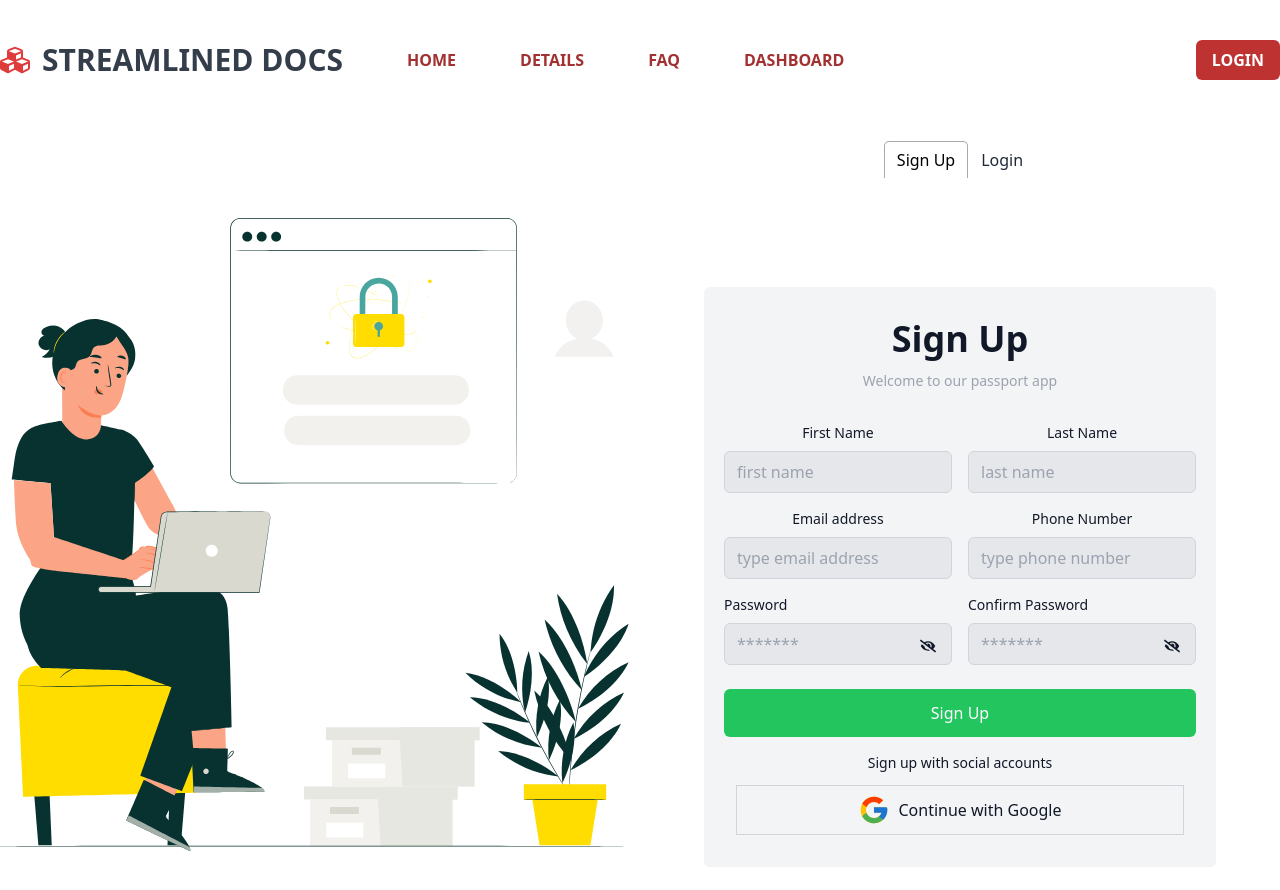
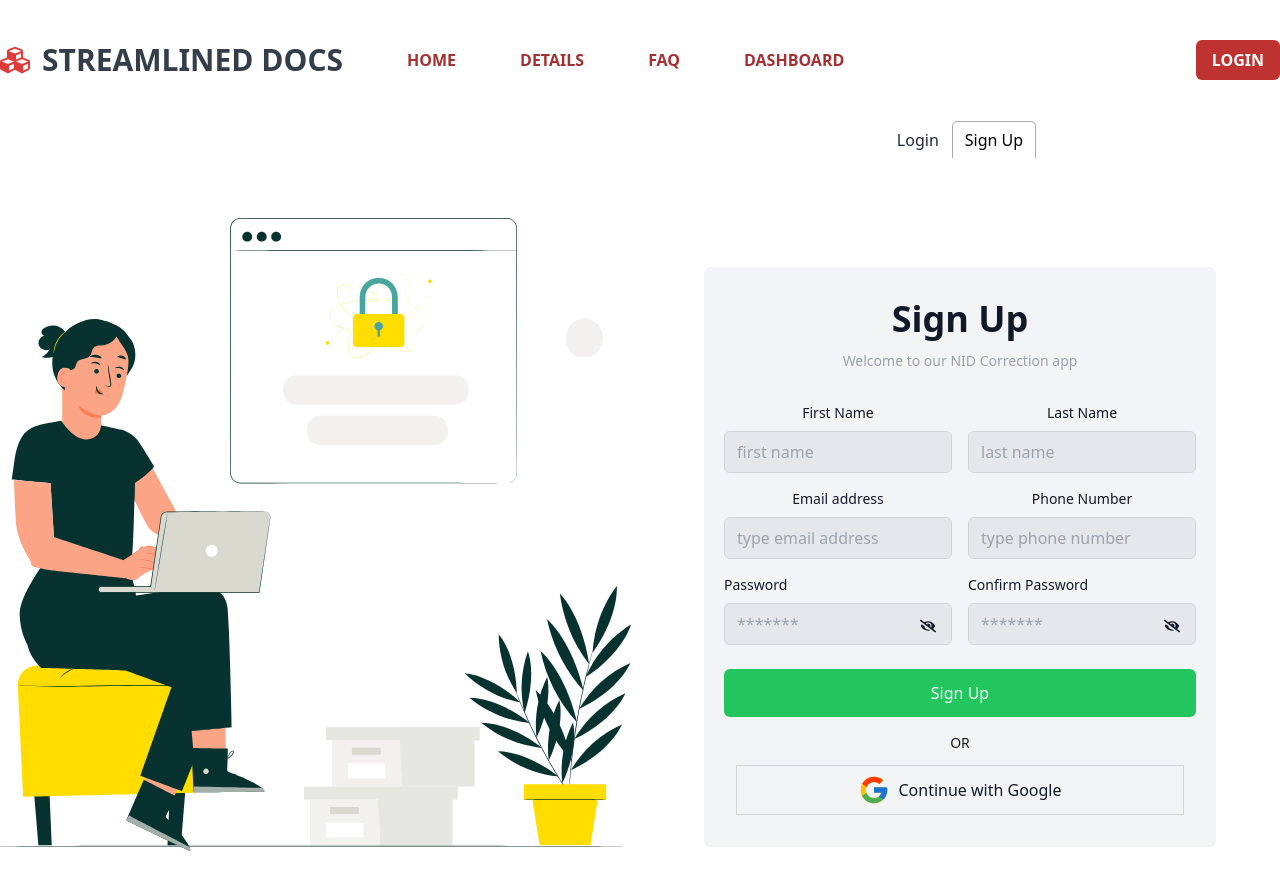
Before and after one commit to rezwan563/streamlined-docs-client, a React (Vite) app: page /auth in a window 1280 px wide. Both pictures are taken after a click on the tab "Sign Up". Shown: the top 890 px of the page. Built offline with nearby package versions, Linux system fonts and the light colour scheme; no server answers.

Commit message:
Made Login first and Sign up second in /auth

```diff
--- a/src/pages/Auth/Auth.jsx
+++ b/src/pages/Auth/Auth.jsx
@@ -1,29 +1,26 @@
-
-import { Tab, Tabs, TabList, TabPanel } from 'react-tabs';
-import 'react-tabs/style/react-tabs.css';
+import { Tab, Tabs, TabList, TabPanel } from "react-tabs";
+import "react-tabs/style/react-tabs.css";
 import Lottie from "lottie-react";
-import regAnim from "../../assets/animation_llgf060i.json"
-import Register from '../register/Register';
-import Login from '../login/Login';
-
+import regAnim from "../../assets/animation_llgf060i.json";
+import Register from "../register/Register";
+import Login from "../login/Login";
 
 const Auth = () => {
-
   return (
-        <div className='grid md:grid-cols-2'>
-            <Lottie className='hidden md:block h-[100vh]' animationData={regAnim} />
-            <div className='text-center'>
-                <Tabs className="mt-5">
+    <div className="grid md:grid-cols-2">
+      <Lottie className="hidden md:block h-[100vh]" animationData={regAnim} />
+      <div className="text-center">
+        <Tabs className="">
           <TabList className="">
+            <Tab>Login</Tab>
             <Tab>Sign Up</Tab>
-                        <Tab>Login</Tab>
           </TabList>
 
           <TabPanel>
-                        <Register />
+            <Login />
           </TabPanel>
           <TabPanel>
-                        <Login />
+            <Register />
           </TabPanel>
         </Tabs>
       </div>
--- a/src/pages/login/Login.jsx
+++ b/src/pages/login/Login.jsx
@@ -1,150 +1,118 @@
-import { useContext, useState } from 'react';
-import { FcGoogle } from 'react-icons/fc'
-import { useNavigate } from 'react-router-dom';
-import { AuthContext } from '../../providers/AuthProvider';
-import Swal from 'sweetalert2'
-import { FaEye, FaEyeSlash } from 'react-icons/fa';
+import { useContext, useState } from "react";
+import { useNavigate } from "react-router-dom";
+import { AuthContext } from "../../providers/AuthProvider";
+import Swal from "sweetalert2";
+import { FaEye, FaEyeSlash } from "react-icons/fa";
+import GoogleLogin from "../../shared/googlelogin/GoogleLogin";
 
 const Login = () => {
   const [show, setShow] = useState(true);
   const [error, setError] = useState("");
-    const { signIn, signInWithGoogle } = useContext(AuthContext);
-    const navigate = useNavigate()
-    const from = '/dashboard';
+  const { signIn } = useContext(AuthContext);
+  const navigate = useNavigate();
+  const from = "/dashboard";
 
-
-    const handleSubmit = e => {
+  const handleSubmit = (e) => {
     e.preventDefault();
     const form = e.target;
     const email = form.email.value;
     const password = form.password.value;
 
-        setError("")
+    setError("");
 
     signIn(email, password)
-            .then(result => {
-                console.log(result.user)
+      .then((result) => {
+        console.log(result.user);
         Swal.fire({
-                    title: 'Success!',
-                    text: 'You have successfully Login',
-                    icon: 'success',
-                    confirmButtonText: 'Ok'
-                })
-                navigate("/")
-            })
-            .catch(error => {
-                setError(error.message)
-            })
-        form.reset()
-    }
-
-    const handleGoogleSignIn = () => {
-        signInWithGoogle()
-          .then((result) => {
-            const loggedInUser = result.user;
-            const savedUser = {
-              email: loggedInUser.email,
-            };
-            navigate(from)
-            console.log(savedUser);
-
-            fetch(`${import.meta.env.VITE_SERVER_API}/users`, {
-              method: "POST",
-              headers: {
-                "content-type": "application/json",
-              },
-              body: JSON.stringify(savedUser),
-            })
-              .then((res) => res.json())
-              .then(() => {
-                navigate(from, { replace: true });
+          title: "Success!",
+          text: "You have successfully Login",
+          icon: "success",
+          confirmButtonText: "Ok",
         });
+        navigate(from);
       })
       .catch((error) => {
         setError(error.message);
       });
+    form.reset();
   };
 
-
   return (
-        <div className='flex justify-center items-center min-h-screen bg-white sm:py-12'>
-            <div className='flex flex-col max-w-lg px-6 rounded-md sm:px-5 w-full bg-gray-100 text-gray-900'>
-                <div className='mb-8 text-center'>
-                    <h1 className='my-3 text-4xl font-bold'>Log In</h1>
-                    <p className='text-sm text-gray-400'>
+    <div className="flex justify-center items-center min-h-screen bg-white sm:py-12">
+      <div className="flex flex-col max-w-lg px-6 rounded-md sm:px-5 w-full bg-gray-100 text-gray-900">
+        <div className="mb-8 text-center">
+          <h1 className="my-3 text-4xl font-bold">Log In</h1>
+          <p className="text-sm text-gray-400">
             Sign in to access your account
           </p>
         </div>
         <form
           onSubmit={handleSubmit}
-                    noValidate=''
-                    action=''
-                    className='space-y-6 ng-untouched ng-pristine ng-valid'
+          noValidate=""
+          action=""
+          className="space-y-6 ng-untouched ng-pristine ng-valid"
         >
-                    <div className='space-y-4'>
+          <div className="space-y-4">
             <div>
-                            <label htmlFor='email' className='block mb-2 text-sm'>
+              <label htmlFor="email" className="block mb-2 text-sm">
                 Email address
               </label>
               <input
-                                type='email'
-                                name='email'
-                                id='email'
+                type="email"
+                name="email"
+                id="email"
                 required
-                                placeholder='Enter Your Email Here'
-                                className='w-full px-3 py-2 border rounded-md border-gray-300 focus:outline-green-500 bg-gray-200 text-gray-900'
-                                data-temp-mail-org='0'
+                placeholder="Enter Your Email Here"
+                className="w-full px-3 py-2 border rounded-md border-gray-300 focus:outline-green-500 bg-gray-200 text-gray-900"
+                data-temp-mail-org="0"
               />
             </div>
-                        <div className='relative'>
-                            <div className='flex justify-between'>
-                                <label htmlFor='password' className='text-sm mb-2'>
+            <div className="relative">
+              <div className="flex justify-between">
+                <label htmlFor="password" className="text-sm mb-2">
                   Password
                 </label>
               </div>
               <input
                 type={show ? "password" : "text"}
-                                name='password'
-                                id='password'
+                name="password"
+                id="password"
                 required
-                                placeholder='*******'
-                                className='w-full px-3 py-2 border rounded-md border-gray-300 focus:outline-green-500 bg-gray-200 text-gray-900'
+                placeholder="*******"
+                className="w-full px-3 py-2 border rounded-md border-gray-300 focus:outline-green-500 bg-gray-200 text-gray-900"
               />
-                            <span onClick={() => setShow(!show)} className="cursor-pointer absolute right-0 top-1/2 mt-2 me-4">
+              <span
+                onClick={() => setShow(!show)}
+                className="cursor-pointer absolute right-0 top-1/2 mt-2 me-4"
+              >
                 {show ? <FaEyeSlash /> : <FaEye />}
               </span>
             </div>
           </div>
-                    <p className='text-center text-red-500 font-medium'>{error}</p>
+          <p className="text-center text-red-500 font-medium">{error}</p>
           <div>
             <button
-                            type='submit'
-                            className='bg-green-500 hover:bg-green-700 transition-all w-full rounded-md py-3 text-white'
+              type="submit"
+              className="bg-green-500 hover:bg-green-700 transition-all w-full rounded-md py-3 text-white"
             >
               Log In
             </button>
           </div>
         </form>
-                <div className='space-y-1'>
-                    <button
-                        className='text-xs hover:underline hover:text-rose-500 text-gray-400'
-                    >
+        <div className="space-y-1">
+          <button className="text-xs hover:underline hover:text-rose-500 text-gray-400">
             Forgot password?
           </button>
         </div>
-                <div className='flex items-center pt-4 space-x-1'>
-                    <div className='flex-1 h-px sm:w-16 dark:bg-gray-700'></div>
-                    <p className='px-3 text-sm dark:text-gray-400'>
-                        Login with social accounts
+        <div className="flex flex-col items-center pt-4 space-y-2">
+          <div className="flex-1 h-px w-16 md:w-full dark:bg-gray-700"></div>
+          <p className="px-3 text-sm dark:text-gray-400">
+            OR
           </p>
-                    <div className='flex-1 h-px sm:w-16 dark:bg-gray-700'></div>
+          <GoogleLogin/>
+          <div className="flex-1 h-px sm:w-16 dark:bg-gray-700">
+
           </div>
-                <div
-                    onClick={handleGoogleSignIn}
-                    className='flex justify-center items-center space-x-2 border m-3 p-2 border-gray-300 border-rounded cursor-pointer'
-                >
-                    <FcGoogle size={32} />
-                    <p>Continue with Google</p>
         </div>
       </div>
     </div>
--- a/src/pages/register/Register.jsx
+++ b/src/pages/register/Register.jsx
@@ -5,6 +5,7 @@ import { AuthContext } from '../../providers/AuthProvider';
 import Swal from 'sweetalert2'
 import { FaEye, FaEyeSlash } from 'react-icons/fa';
 import 'react-tabs/style/react-tabs.css';
+import GoogleLogin from '../../shared/googlelogin/GoogleLogin';
 
 const Register = () => {
     const [show, setShow] = useState(true);
@@ -57,25 +58,13 @@ const Register = () => {
 
     }
 
-
-    const handleGoogleSignIn = () => {
-        signInWithGoogle()
-            .then(result => {
-                console.log(result.user)
-                navigate(from, { replace: true })
-            })
-            .catch(error => {
-                setError(error.message)
-            })
-    }
-
     return (
         <div className='flex justify-center items-center min-h-screen sm:py-12 bg-white'>
             <div className='flex flex-col max-w-lg p-6 rounded-md sm:p-5 w-full bg-gray-100 text-gray-900'>
                 <div className='mb-8 text-center'>
                     <h1 className='my-3 text-4xl font-bold'>Sign Up</h1>
                     <p className='text-sm text-gray-400'>
-                        Welcome to our passport app
+                        Welcome to our NID Correction app
                     </p>
                 </div>
                 <form
@@ -186,18 +175,11 @@ const Register = () => {
                 <div className='flex items-center pt-4 space-x-1'>
                     <div className='flex-1 h-px sm:w-16 dark:bg-gray-700'></div>
                     <p className='px-3 text-sm dark:text-gray-400'>
-                        Sign up with social accounts
+                        OR
                     </p>
                     <div className='flex-1 h-px sm:w-16 dark:bg-gray-700'></div>
                 </div>
-                <div
-                    onClick={handleGoogleSignIn}
-                    className='flex justify-center items-center space-x-2 border m-3 p-2 border-gray-300 border-rounded cursor-pointer'
-                >
-                    <FcGoogle size={32} />
-
-                    <p>Continue with Google</p>
-                </div>
+                <GoogleLogin/>
             </div>
         </div>
     );
--- /dev/null
+++ b/src/shared/googlelogin/GoogleLogin.jsx
@@ -0,0 +1,48 @@
+import { useContext } from "react";
+import { FcGoogle } from "react-icons/fc";
+import { AuthContext } from "../../providers/AuthProvider";
+import { useNavigate } from "react-router-dom";
+
+const GoogleLogin = () => {
+  const { signInWithGoogle } = useContext(AuthContext);
+  const navigate = useNavigate();
+  const from = "/dashboard";
+
+  const handleGoogleSignIn = () => {
+    signInWithGoogle()
+      .then((result) => {
+        const loggedInUser = result.user;
+        const savedUser = {
+          email: loggedInUser.email,
+        };
+        navigate(from);
+        console.log(savedUser);
+
+        fetch(`${import.meta.env.VITE_SERVER_API}/users`, {
+          method: "POST",
+          headers: {
+            "content-type": "application/json",
+          },
+          body: JSON.stringify(savedUser),
+        })
+          .then((res) => res.json())
+          .then(() => {
+            navigate(from, { replace: true });
+          });
+      })
+      .catch((error) => {
+        console.log(error.message);
+      });
+  };
+  return (
+    <div
+      onClick={handleGoogleSignIn}
+      className="flex justify-center items-center space-x-2 border m-3 p-2 border-gray-300 border-rounded cursor-pointer"
+    >
+      <FcGoogle size={32} />
+      <p>Continue with Google</p>
+    </div>
+  );
+};
+
+export default GoogleLogin;
```
Lines whose indentation alone changed are shown as unchanged.
